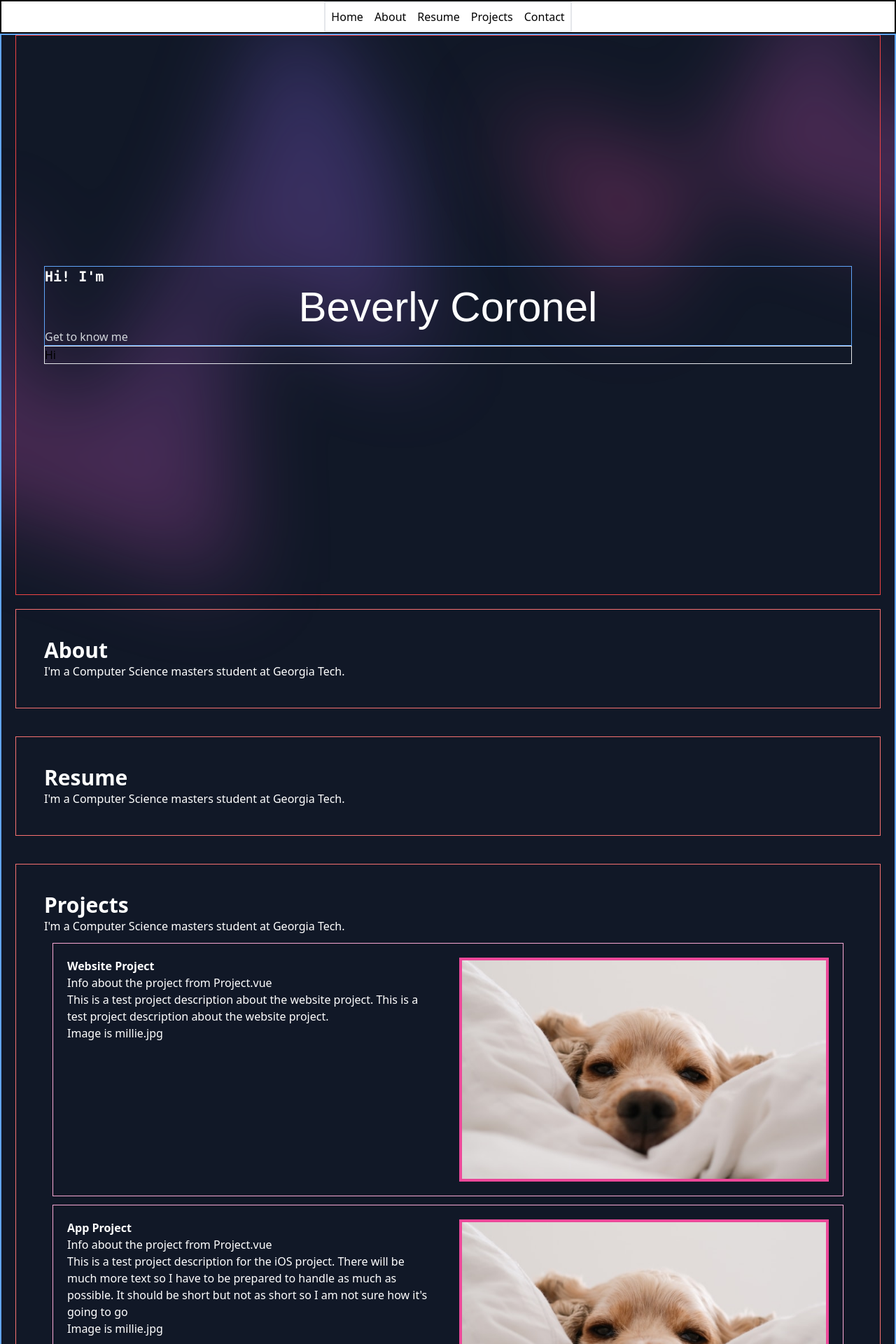
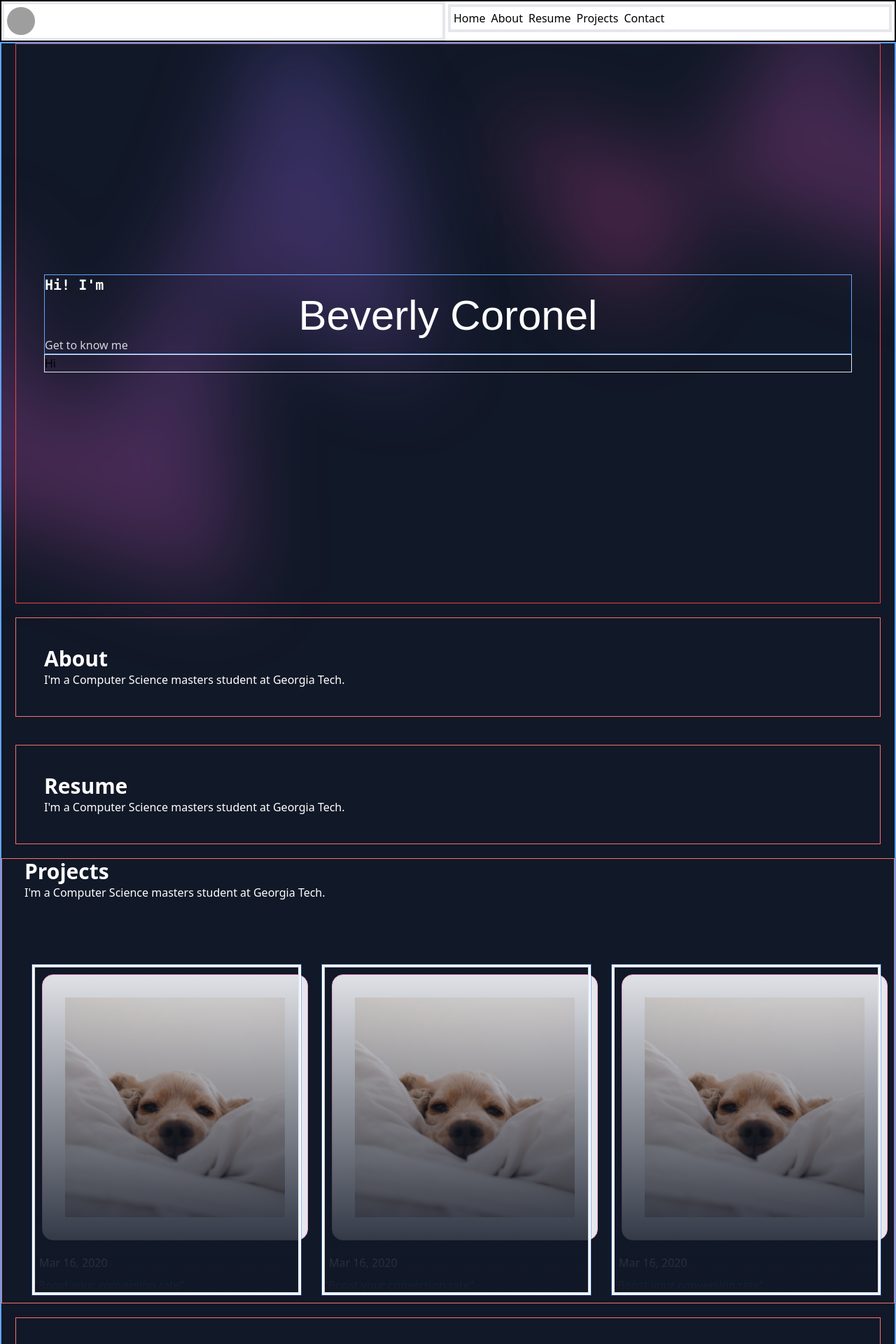
Before and after one commit to beverlycoronel/portfolio, a Vue app: page / in a window 1280 px wide. Shown: the top 1920 px of the page at 70% size. Built offline with nearby package versions, Linux system fonts and the light colour scheme; grey boxes are pictures that could not be loaded.

Commit message:
adding overlays and changing project component layout

```diff
--- a/src/App.vue
+++ b/src/App.vue
@@ -5,13 +5,19 @@ import { RouterLink, RouterView } from 'vue-router'
 
 <template>
   <header>
-    <div class="flex flex-row flex-1 border-solid border-black border-2 place-content-center">
-      <nav class="flex border-solid border-2 ">
-        <RouterLink class="m-2" to="/">Home</RouterLink>
-        <a href="#about" class="m-2"> About </a>
-        <a href="#resume" class="m-2"> Resume </a>
-        <a href="#projects" class="m-2"> Projects </a>
-        <a href="#contact" class="m-2"> Contact </a>
+    <div class="flex flex-row">
+      <nav class="m-0 flex flex-row flex-1 border-solid border-2 border-black">
+        <div class="flex-row flex-1 left-0 top-0 border-4">
+          <img class="m-1 h-10 w-10 rounded-full ring-2 ring-white" src="https://images.unsplash.com/photo-1491528323818-fdd1faba62cc?ixlib=rb-1.2.1&ixid=eyJhcHBfaWQiOjEyMDd9&auto=format&fit=facearea&facepad=2&w=256&h=256&q=80" alt="">
+        </div>
+
+        <div class="flex flex-row flex-1 inset-y-0 right-0 h-10 m-1 border-4">
+          <RouterLink class="m-1 h-10" to="/">Home</RouterLink>
+          <a href="#about" class="m-1 h-10"> About </a>
+          <a href="#resume" class="m-1 h-10"> Resume </a>
+          <a href="#projects" class="m-1 h-10"> Projects </a>
+          <a href="#contact" class="m-1 h-10"> Contact </a>
+        </div>
       </nav>
     </div>
   </header>
--- a/src/components/Project.vue
+++ b/src/components/Project.vue
@@ -21,8 +21,23 @@ export default {
 
 </script>
 <template>
-    <div class="m-3 text-white border border-solid border-pink-300">
-        <div class="flex flex-row ">
+    <div class="relative isolate flex flex-col w-full m-3 text-white border border-solid border-pink-300">
+        <div class="relative isolate flex flex-col oveflow-hidden rounded-2xl bg-gray-200/[1.0] px-8 p-8 w-full m-3 text-white border border-solid border-pink-300">
+            <img class="block object-cover w-full h-full aspect-square" :src="getImageUrl()">
+        </div>
+        <div class="absolute inset-0 z-0 bg-gradient-to-t from-gray-900 "></div>
+        <div class="absolute inset-0 z-0 border-2 ring-1 ring-offset-2"></div>
+        <div class="flex flex-wrap content-center gap-1 overflow-hidden leading-6 decoration-white[1.0]">
+            <time datetime="2020-03-16" class="m-2 text-white">Mar 16, 2020</time>
+        </div>
+        <h3 >
+            <a href="#">
+                <span> "Boost your conversion rate"</span>
+            </a>
+        </h3>
+
+
+        <!-- <div class="flex flex-row ">
             <div id="col1" class="flex flex-col m-5 flex-1">
                 <h1 class="font-bold"> {{ projectTitle }} </h1>
                 <p> Info about the project from Project.vue </p>
@@ -30,11 +45,11 @@ export default {
                 <p> Image is {{ projectImage }}</p>
 
             </div>
-            <div id="col2" class="flex flex-1 m-5 max-h-80 max-w-fit border-4 border-pink-500">
-                <img class="object-cover object-center m-0" :src="getImageUrl()">
+            <div id="col2" class="flex flex-1 m-5 max-h-80 max-w-fit border-0 border-solid border-pink-500">
+                <img class="block object-cover object-center m-0 rounded-2xl rounded-l-xl rounded-b-xl aspect-[3/2] bg-white w-full h-auto align-middle" :src="getImageUrl()">
             </div>
         </div>
-
+         -->
 
     </div>
 </template>
--- a/src/views/HomeView.vue
+++ b/src/views/HomeView.vue
@@ -36,12 +36,12 @@
         </p>
       </div>
 
-      <div class="m-5 p-10 mr-15 ml-15 border border-solid border-red-400">
+      <div class="px-8 border border-solid border-red-400">
         <h1 id="projects" class="text-white font-bold text-3xl "> Projects </h1>
         <p class="text-white">
           I'm a Computer Science masters student at Georgia Tech.
         </p>
-        <div class="m-0">
+        <div class="grid grid-cols-3 gap-8 mr-0 ml-0 mt-20 max-w-none auto-rows-fr ">
           <Project v-bind="websiteProps"></Project>
           <Project v-bind="appProps"></Project>
           <Project v-bind="testProps">
--- a/tailwind.config.js
+++ b/tailwind.config.js
@@ -8,6 +8,9 @@ module.exports = {
     extend: {
       fontFamily: {
         abril: ['Abril Fatface', 'sans-serif'],
+      },
+      aspectRatio: {
+        '3/2': '3 / 2',
       },
       animation: {
         typing: "typing 2s steps(14), blink 0.1s infinite"
```
